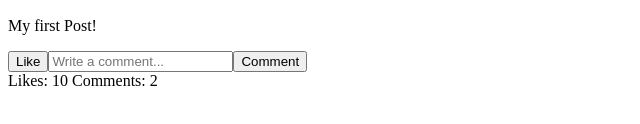
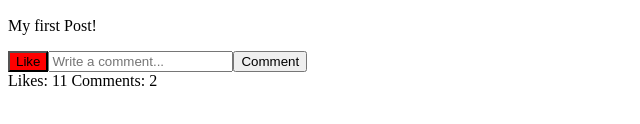
Before and after one commit to khushbooSoni802/Creating-post-container, a plain HTML site: page index.html in a window 1280 px wide. Both pictures are taken after a click on the button "Like". Shown: the part 424-548 px from the top of the page, 0-640 px from the left. Drawn offline with Linux system fonts and the light colour scheme.

Commit message:
added button functionality
added button functionality

```diff
--- a/script.js
+++ b/script.js
@@ -1,73 +1,6 @@
-//Complete this JS file to render the post1 on the screen with all the specified tags.
-// let post1 ={
-//     id: 1,
-//     author: 'John',
-//     content: 'My first Post!',
-//     likes: 10,
-//     comments: ['Great post!', 'Nice photo!'],
-//     image: 'https://files.codingninjas.in/image2-28694.jpg' };
-
-//     //destructuring the object
-//     const {id,author,content,likes,comments,image} =  post1;
-
-//     const postsEl= document.getElementByClass("posts-container")
-
-//     const postEl = document.createElement("div");
-//     postEl.className= "post" ;
-
-//     postsEl.appendChild("postEl")
-
-//     const hEl = document.create("h3");
-//     hEl.textContext= author;
-//     postEl.appendChild(hEl)
-
-//     const imageEl = document.create("img");
-//     imageEl.src = image;
-//     postEl.appendChild(imageEl)
-
-
-//     const pEl = document.create("p");
-//     pEl.textContext = content;
-//     postEl.appendChild(pEl)
-
-//     const buttonEl = document.createElement("button")
-//     buttonEl.textContent = likes;
-//     postEl.appendChild(buttonEl)
-
-//     const inputEl = document.create("input")
-//     inputEl.textContent= type
-//     postsEl.appendChild(inputEl)
-
-//     const buttonEle = document.create("button")
-//     buttonEle.textContent= comments
-//     postEl.appendChild(buttonEle)
-
-//     const footer = document.create("div")
-//     footer.class= "post footer";
-//     footer.textContent= `Likes: ${post1.likes} Comments: ${post1.comments.length}`
-//     postEl.appendChild(footer);
-
-
-//     const commentEl = document.create("div");
-//     commentEl.class="comments-container";
-//     commentEl.value= "";
-//     postEl.appendChild(commentEl)
-
-
-
-//     comments.forEach((comment) =>{
-//         const p = document.createElement("p")
-//         p.textContent= comment;
-//         commentEl.appendChild(p);
-
-//     })
-//       footer.addEventListener("click", clickDiv
-//       )
-//       function clickDiv(value){
-
 let post1 =
   { id: 1, author: 'John', content: 'My first Post!', likes: 10, comments: ['Great post!', 'Nice photo!'], image: 'https://files.codingninjas.in/image2-28694.jpg' };
-
+const likedPosts = new Set();
 function renderPosts() {
   const postsContainer = document.getElementById('posts');
   postsContainer.innerHTML = '';
@@ -88,6 +21,15 @@
 
   const likeButton = document.createElement('button');
   likeButton.textContent = `Like`;
+  likeButton.classList.add('like-button');
+
+  likeButton.addEventListener('click', () => {
+    if (!likedPosts.has(post1.id)) {
+      likePost();
+      likedPosts.add(post1.id);
+      likeButton.disabled = true; // Disable the button after clicking
+    }
+  });
 
   const commentInput = document.createElement('input');
   commentInput.type = 'text';
@@ -95,6 +37,12 @@
 
   const commentButton = document.createElement('button');
   commentButton.textContent = 'Comment';
+  commentButton.classList.add('comment-button')
+
+  commentButton.addEventListener('click', () => {
+    addComment(commentInput.value);
+    commentInput.value = '';
+  }, { once: true });
 
   const postFooter = document.createElement('div');
   postFooter.classList.add('post-footer');
@@ -131,4 +79,18 @@
   postsContainer.appendChild(postElement);
 }
 
+
+// Function to handle post liking
+function likePost() {
+  post1.likes++;
   renderPosts();
+  const button = document.querySelector('.like-button');
+  button.style.backgroundColor = 'red';
+}
+
+// Function to handle adding a comment
+function addComment(comment) {
+  post1.comments.push(comment);
+  renderPosts();
+}
+renderPosts();
```
Also changed, not shown: index.html (+4 -39 lines). Lines whose indentation alone changed are shown as unchanged.
